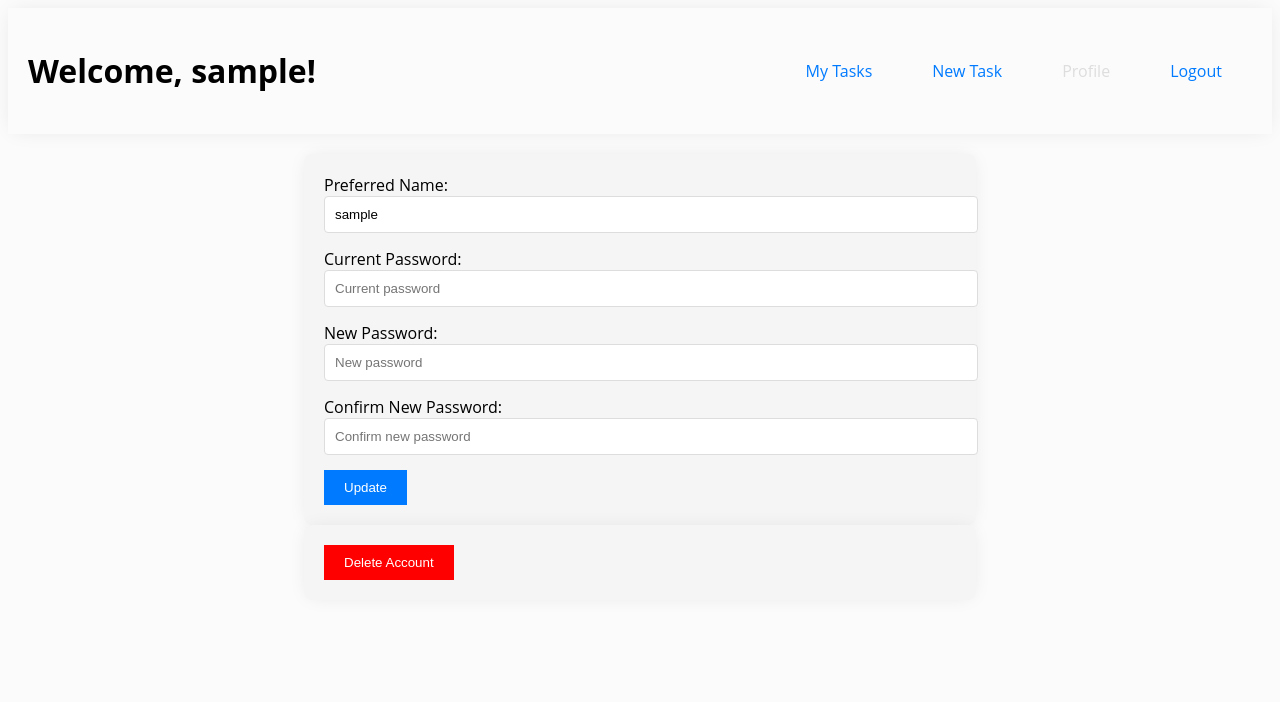
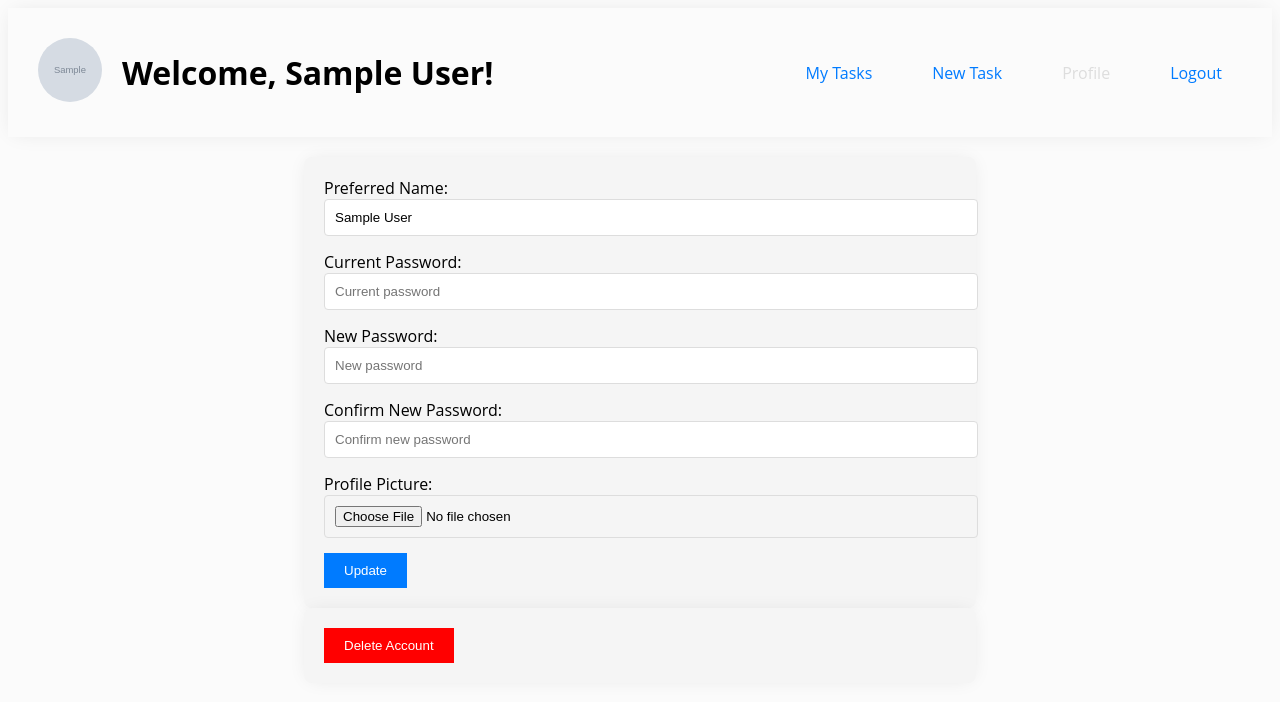
Before and after one commit to raeliz/to_do_app, a Flask app: page /profile in a window 1280 px wide. Shown: the top 702 px of the page. Run offline with Flask 3, Linux system fonts and the light colour scheme; a user stored in the database is signed in; tables that the repository leaves empty hold one stand-in row (values such as "Sample post"); grey boxes marked "Sample" are stand-in pictures.

Commit message:
implemented paging, profile images, delete modal, and bug fixes

```diff
--- a/app/__init__.py
+++ b/app/__init__.py
@@ -5,6 +5,8 @@
 app = Flask(__name__)
 app.config['SECRET_KEY'] = 'your-secret-key'
 app.config['SQLALCHEMY_DATABASE_URI'] = 'sqlite:///db.sqlite3'
+app.config['UPLOAD_FOLDER'] = 'app/static/uploads'
+
 
 db = SQLAlchemy(app)
 login_manager = LoginManager(app)
--- a/app/models.py
+++ b/app/models.py
@@ -7,6 +7,7 @@
     username = db.Column(db.String(100), unique=True)
     password = db.Column(db.String(100))
     preferred_name = db.Column(db.String(100))
+    profile_picture = db.Column(db.String(100), nullable=True)
     tasks = db.relationship('Task')
 
 
--- a/app/static/styles.css
+++ b/app/static/styles.css
@@ -1,3 +1,4 @@
+/* Existing styles */
 body {
     font-family: 'Open Sans', sans-serif;
     display: flex;
@@ -47,7 +48,6 @@
 a:hover {
     color: #0056b3;
 }
-
 
 .header {
     display: flex;
@@ -148,7 +148,6 @@
     display: none;
 }
 
-/* Hide the toggle button and show the menu on large screens */
 @media (min-width: 600px) {
     .toggle {
         display: none;
@@ -162,26 +161,20 @@
     .nav-menu {
         display: none;
     }
-
-    /* Show the menu when .show-menu class is added */
     .nav-menu.show-menu {
         display: flex;
     }
-
     .task-actions .btn.more {
         display: inline-block;
     }
-    /* Other styles, leave them as they are... */
 }
 
-/* On small screens, show the toggle button and initially hide the menu */
 .toggle {
     cursor: pointer;
     font-size: 2em;
     margin-right: 10px;
 }
 
-/* .nav-menu displays vertically below the header by default and becomes hidden when .show-menu is added */
 .nav-menu {
     display: flex;
 }
@@ -193,3 +186,106 @@
 .nav-menu.show-menu {
     display: flex;
 }
+
+.profile-container {
+    display: flex;
+    align-items: center;
+}
+
+.profile-picture {
+    width: 64px;
+    height: 64px;
+    border-radius: 50%;
+    object-fit: cover;
+    margin-right: 10px; /* Adjust the space between image and text */
+}
+
+/* Pagination styles */
+.pagination {
+    display: flex;
+    justify-content: center;
+    align-items: center;
+    margin-top: 20px;
+}
+
+.pagination .btn {
+    margin: 0 5px;
+    padding: 5px 10px;
+    background-color: #007bff;
+    color: #fff;
+    border: none;
+    border-radius: 3px;
+    cursor: pointer;
+    text-decoration: none;
+}
+
+.pagination .btn:hover {
+    background-color: #0056b3;
+}
+
+.pagination span {
+    margin: 0 10px;
+    color: #aaa;
+}
+
+/* Modal styles */
+.modal {
+    display: none;
+    position: fixed;
+    z-index: 1;
+    left: 0;
+    top: 0;
+    width: 100%;
+    height: 100%;
+    overflow: auto;
+    background-color: rgb(0,0,0);
+    background-color: rgba(0,0,0,0.4);
+}
+
+.modal-content {
+    background-color: #fefefe;
+    margin: 15% auto;
+    padding: 20px;
+    border: 1px solid #888;
+    width: 80%;
+    max-width: 500px;
+    border-radius: 8px;
+    box-shadow: 0 5px 15px rgba(0,0,0,0.3);
+    position: relative;
+}
+
+.close {
+    color: #aaa;
+    float: right;
+    font-size: 28px;
+    font-weight: bold;
+}
+
+.modal-actions {
+    display: flex;
+    justify-content: start;
+    margin-top: 20px;
+}
+
+.close:hover,
+.close:focus {
+    color: black;
+    text-decoration: none;
+    cursor: pointer;
+}
+
+.btn.cancel {
+    background-color: #007bff;
+}
+
+.btn.cancel:hover {
+    background-color: #0056b3;
+}
+
+.btn.confirm-delete {
+    background-color: #E74C3C;
+}
+
+.btn.confirm-delete:hover {
+    background-color: #c0392b;
+}
--- a/app/templates/macros.html
+++ b/app/templates/macros.html
@@ -1,6 +1,11 @@
-{% macro header(current_page, username, preferred_name) %}
+{% macro header(current_page, username, preferred_name, profile_picture) %}
     <div class="header">
-        <h1>Welcome, {{ preferred_name if preferred_name else username }}!</h1>
+        <div class="profile-container">
+            {% if profile_picture %}
+                <a href="{{ url_for('index') }}"><img src="{{ url_for('static', filename='uploads/' ~ profile_picture) }}" alt="Profile Picture" class="profile-picture"></a>
+            {% endif %}
+            <h1>Welcome, {{ preferred_name if preferred_name else username }}!</h1>
+        </div>
         <button class="toggle">&#9776;</button>
         <div class="nav-menu">
             <a href="{{ url_for('index') }}" class="btn {% if current_page == 'index' %}disabled{% endif %}">My Tasks</a>
--- a/app/templates/new_task.html
+++ b/app/templates/new_task.html
@@ -8,7 +8,7 @@
     <title>Title</title>
 </head>
 <body>
-    {{ header('new_task', username, preferred_name) }}
+    {{ header('new_task', username, preferred_name, profile_picture) }}
     <form method="POST">
         <label for="title">Title</label>
         <input type="text" name="title" required>
--- a/app/templates/profile.html
+++ b/app/templates/profile.html
@@ -8,10 +8,11 @@
     <title>Profile</title>
 </head>
 <body>
-    {{ header('profile', username, preferred_name) }}
-    <form action="{{ url_for('profile') }}" method="POST">
+    {{ header('profile', username, preferred_name, profile_picture) }}
+    <form action="{{ url_for('profile') }}" method="POST" enctype="multipart/form-data">
+        <!-- Existing fields -->
         <label for="preferred_name">Preferred Name: </label>
-        <input type="text" id="preferred_name" name="preferred_name" value="{{ username }}">
+        <input type="text" id="preferred_name" name="preferred_name" value="{{ preferred_name if preferred_name else username }}">
 
         <label for="current_password">Current Password: </label>
         <input type="password" id="current_password" name="current_password" placeholder="Current password">
@@ -21,6 +22,10 @@
 
         <label for="confirm_password">Confirm New Password: </label>
         <input type="password" id="confirm_password" name="confirm_password" placeholder="Confirm new password">
+
+        <!-- New field for profile picture -->
+        <label for="profile_picture">Profile Picture: </label>
+        <input type="file" id="profile_picture" name="profile_picture">
 
         <button type="submit">Update</button>
 
--- a/app/views.py
+++ b/app/views.py
@@ -1,8 +1,14 @@
+import os
+from importlib.metadata import files
+
 from flask import render_template, redirect, url_for, flash, request
 from flask_login import login_required, current_user, login_user, logout_user
 from werkzeug.security import generate_password_hash, check_password_hash
+from werkzeug.utils import secure_filename
 from app import db, app, login_manager
 from .models import User, Task
+from .utils import handle_upload
+
 
 @login_manager.user_loader
 def user_loader(user_id):
@@ -12,13 +18,20 @@
 @app.route('/')
 @login_required
 def index():
-    user_tasks = Task.query.filter_by(user_id=current_user.id).all()
+    page = request.args.get('page', 1, type=int)  # Get the ?page= value from the query string
+    per_page = 5  # Items per page
+    pagination = Task.query.filter_by(user_id=current_user.id).paginate(page = page, per_page = per_page, error_out=False)
+    tasks = pagination.items
+
     return render_template(
         'index.html',
-        tasks=user_tasks,
+        tasks=tasks,
+        pagination=pagination,
         username=current_user.username,
-        preferred_name=current_user.preferred_name
+        preferred_name=current_user.preferred_name,
+        profile_picture=current_user.profile_picture
     )
+
 
 @app.route('/signup', methods=['GET', 'POST'])
 def signup():
@@ -86,7 +99,12 @@
 
         return redirect(url_for('index'))
 
-    return render_template('new_task.html')
+    return render_template(
+        template_name_or_list='new_task.html',
+        username=current_user.username,
+        preferred_name=current_user.preferred_name,
+        profile_picture=current_user.profile_picture
+    )
 
 @app.route('/task/<int:task_id>/done')
 @login_required
@@ -133,7 +151,10 @@
 
         return redirect(url_for('index'))
 
-    return render_template('edit_task.html', task=task)
+    return render_template(
+        template_name_or_list='edit_task.html',
+        task=task,
+    )
 
 
 # Once the DELETE request is received from the client, the server removes the task from the database.
@@ -170,18 +191,37 @@
             elif not new_password == confirm_password:
                 error = 'New password and confirmed password do not match.'
             else:
-                pass
-                # current_user.password = new_password
+                current_user.password = new_password
+
+        # Handle profile picture upload
+        if 'profile_picture' in request.files:
+            if request.files['profile_picture'].content_length > 0:
+                upload_success, filename = handle_upload(request, 'profile_picture')
+                if upload_success:
+                    current_user.profile_picture = filename
+                else:
+                    error = 'Unable to upload file. Only PNG, JPG, JPEG, and GIF files are supported.'
 
         if error:
-            return render_template('profile.html', error=error)
+            return render_template(
+                template_name_or_list='profile.html',
+                error=error,
+                username=current_user.username,
+                preferred_name=current_user.preferred_name,
+                profile_picture=current_user.profile_picture
+            )
 
         db.session.commit()
         flash('Your profile has been updated!')
 
         return redirect(url_for('index'))
 
-    return render_template('profile.html', username=current_user.username)
+    return render_template(
+        template_name_or_list='profile.html',
+        username=current_user.username,
+        preferred_name=current_user.preferred_name,
+        profile_picture=current_user.profile_picture
+    )
 
 
 @app.route('/delete_account', methods=['POST'])
```
Also changed, not shown: app/templates/index.html (+44 -4 lines), app/utils.py (added, +23 -0 lines), 1 other file.
